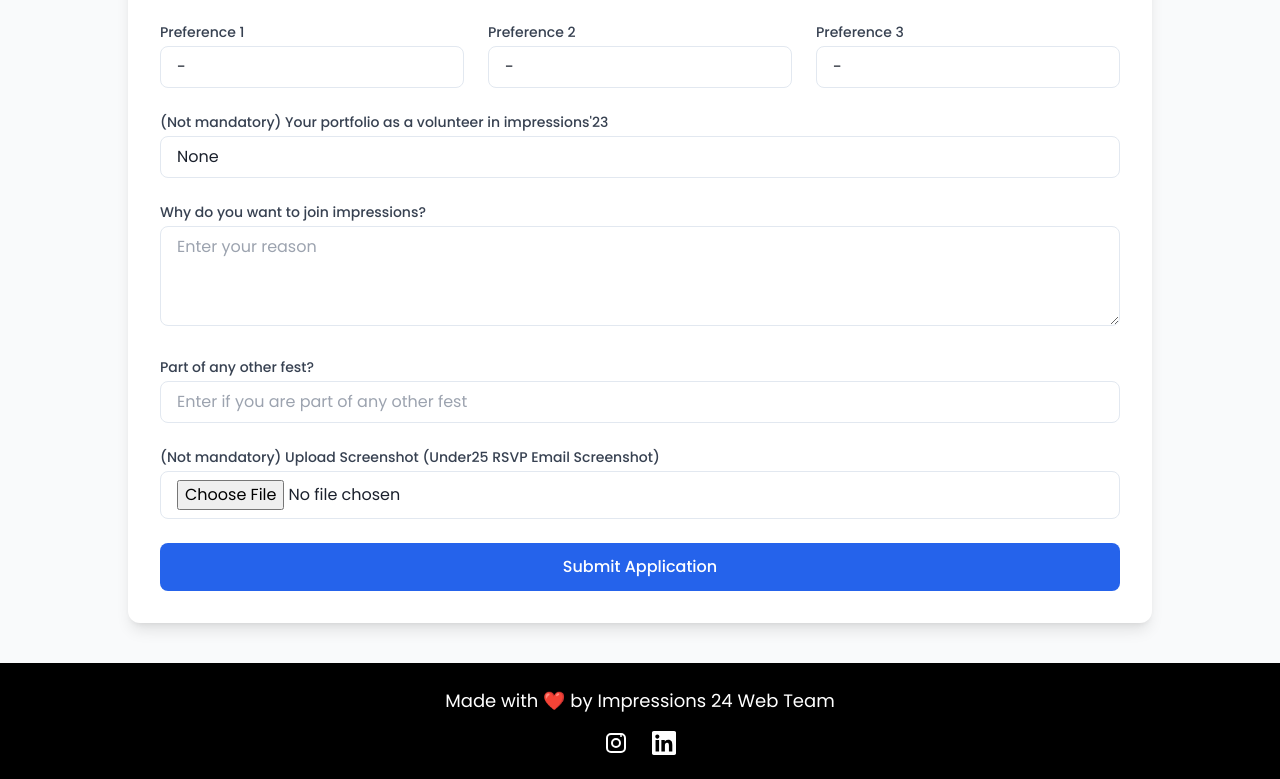
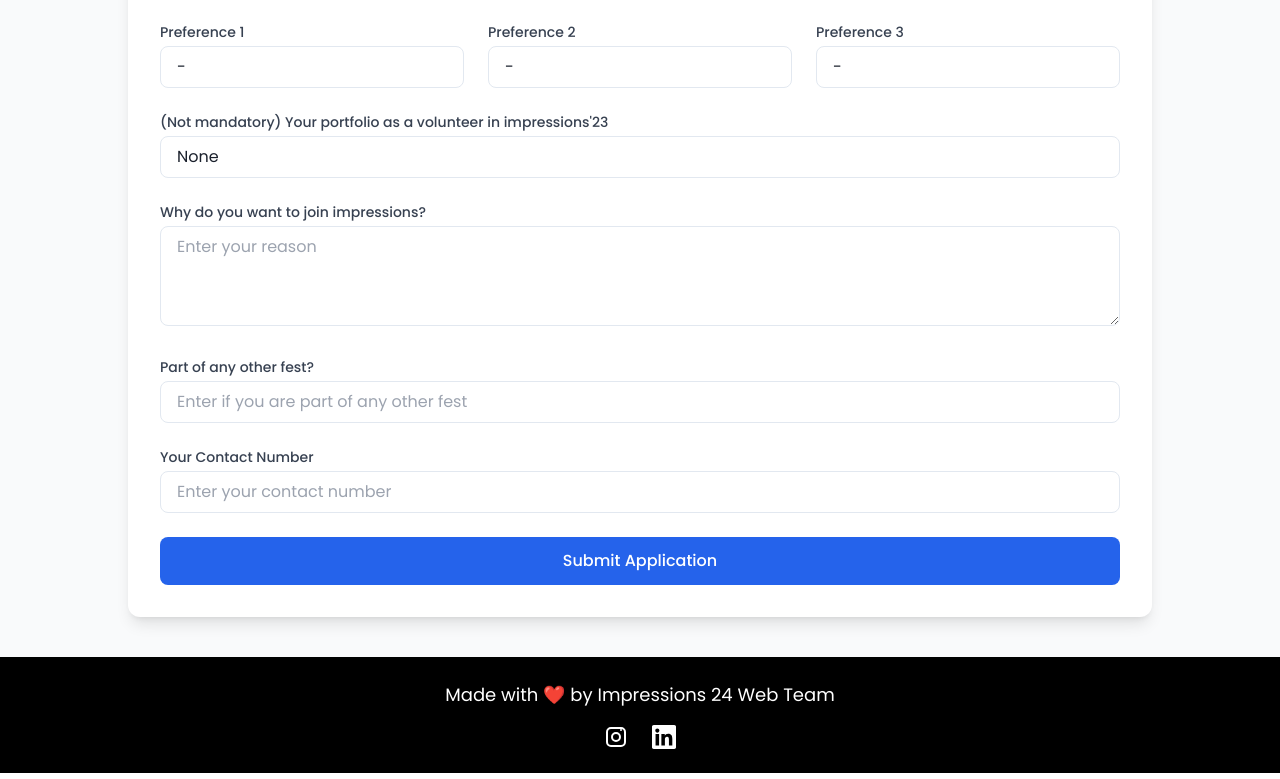
Before and after one commit to drdholu/impressions24, a React (Create React App) app: page /coordinator-form in a window 1280 px wide. Shown: the part 1978-2757 px from the top of the page. Built offline with nearby package versions, Linux system fonts and the light colour scheme.

Commit message:
online form

```diff
--- a/src/components/CoordinatorForm.js
+++ b/src/components/CoordinatorForm.js
@@ -6,7 +6,7 @@ import 'react-toastify/dist/ReactToastify.css';
 import { AlertCircle, CheckCircle2 } from 'lucide-react';
 import Details from "./ui/Details"
 
-const scriptURL = 'https://script.google.com/macros/s/AKfycbw3nT70e18UZh0pjp6gHaxStm2jnu2qMqdasqRRX4qW4lUCYOohjuzxJesJsq1bT0nf1g/exec';
+const scriptURL = 'https://script.google.com/macros/s/AKfycbxeqgX7J2C2nADN8j9MD-C-MmzTdbVuICh3S6B2tFg06haEMZU-Ss0br_xbCJqHUrOdDg/exec';
 
 const CoordinatorForm = () => {
   const [formData, setFormData] = useState({
@@ -19,6 +19,7 @@ const CoordinatorForm = () => {
     reason: '',
     otherFest: '',
     portfolio: '',
+    contact:'',
   });
 
   const formRef = useRef();
@@ -46,6 +47,7 @@ const CoordinatorForm = () => {
       reason: '',
       otherFest: '',
       portfolio: '',
+      contact:'',
     });
   };
 
@@ -59,8 +61,9 @@ const CoordinatorForm = () => {
     }
 
     for (const key in formData) {
-      if (formData[key].trim() === '' && key !== 'portfolio' && key !== 'image') {
+      if (formData[key].trim() === '' && key !== 'portfolio' && key!=='contact') {
         toast.error("Please fill all manditory fields");
+        console.log(key);
         setResponseMessage('All fields are mandatory.');
         return;
       }
@@ -79,6 +82,7 @@ const CoordinatorForm = () => {
       .then(response => response.json())
       .then(data => {
         setIsSubmitting(false);
+        console.log(data);
         setResponseMessage(data.message || 'An error occurred. Please try again.');
         if(data.message==="MIS already exists!"){
           toast.error("MIS already exists!");
@@ -253,26 +257,17 @@ const CoordinatorForm = () => {
           </div>
 
           <div>
-            <label className={labelClass}>(Not mandatory) Upload Screenshot (Under25 RSVP Email Screenshot)</label>
-            <input
-              type="file"
-              name="file"
-              accept='image/*'
-              onChange={(e) => {
-                let file = e.target.files[0];
-                let fr = new FileReader();
-                fr.addEventListener('loadend', () => {
-                  let res = fr.result;
-                  setFormData((prevData) => ({
-                    ...prevData,
-                    image: res
-                  }));
-                });
-                fr.readAsDataURL(file);
-              }}
-              className={inputClass}
-            />
-            {formData.image && <img src={formData.image} alt="Uploaded" />}
+              <label className={labelClass}>Your Contact Number</label>
+              <input
+                  type="tel"  // 'tel' type is appropriate for phone numbers
+                  name="contact"
+                  placeholder="Enter your contact number"
+                  className={inputClass}
+                  pattern="[0-9]{10}"  // Ensures 10-digit phone numbers, modify as needed
+                  onChange={handleInputChange}
+                  required
+
+              />
           </div>
 
               <button
--- /dev/null
+++ b/src/url.js
@@ -0,0 +1,11 @@
+// import CoordinatorForm from "./components/CoordinatorForm";
+// import ErrorPage from "./components/ErrorPage";
+import LandingPage from "./components/LandingPage";
+import CoordinatorForm from "./components/CoordinatorForm";
+// import VolunteerForm from "./components/VolunteerForm";
+
+export const urls = [
+    {url: '/', name: "Home", element: <LandingPage />},
+    {url: '/coordinator-form', name: 'Coordinator Forms', element: <CoordinatorForm />},
+    // {url: '/volunteer-form', name: 'Volunteer Forms', element: <VolunteerForm />},
+]
```
